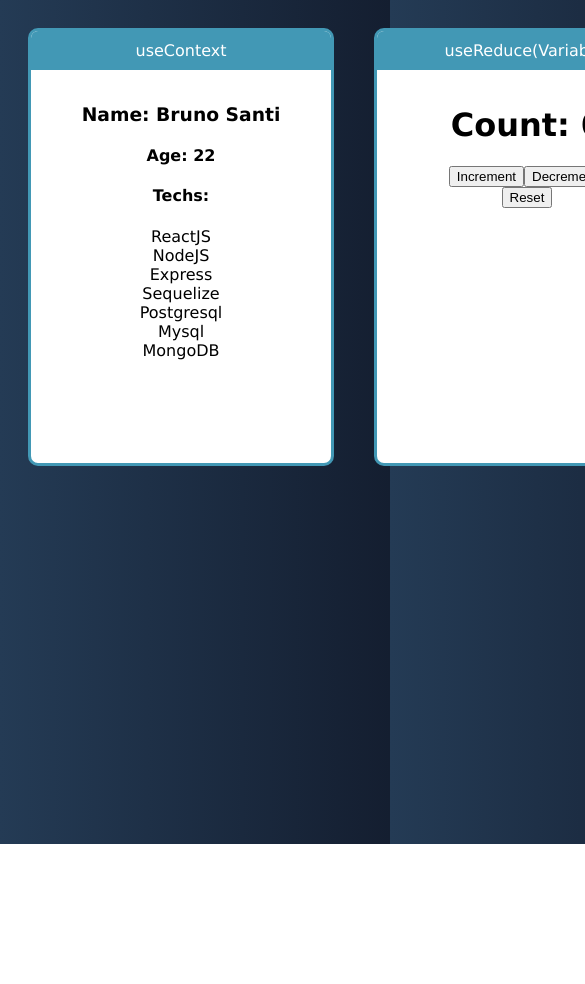
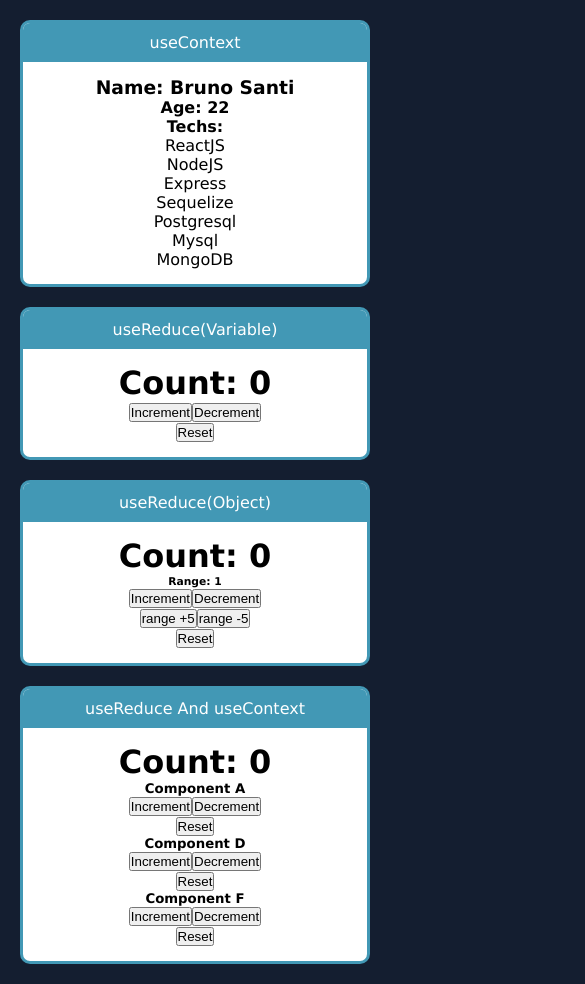
Before and after one commit to BrunoSantiG/react-hooks, a React (Create React App) app: page / in a window 390 px wide. Shown: the top 984 px of the page, 585 px wide, since content can reach past the window. Before the commit the page ends 844 px from the top, so only its background shows below. Built offline with nearby package versions, Linux system fonts and the light colour scheme.

Commit message:
[+] Fix responsiveness

```diff
--- a/src/App.css
+++ b/src/App.css
@@ -9,6 +9,11 @@ ul {
 }
 
 .Cards {
-	display: flex;
-	flex-direction: row;
+	flex-direction: column;
 }
+@media (min-width: 1000px) {
+	.Cards {
+		display: flex;
+		flex-direction: row;
+	}
+}
--- a/src/index.css
+++ b/src/index.css
@@ -1,14 +1,20 @@
-body {
+* {
+	margin: 0;
+	padding: 0;
+}
+
+html,
+body,
+#root {
 	font-family: "Lucida Sans", "Lucida Sans Regular", "Lucida Grande",
 		"Lucida Sans Unicode", Geneva, Verdana, sans-serif;
 	font-weight: 300;
 	font-size: 1rem;
 	color: white;
 	text-align: center;
-
+	max-height: 100vh;
+	max-width: 100vw;
+	width: 100%;
+	height: 100%;
 	background: #141e30;
-
-	background: -webkit-linear-gradient(to right, #243b55, #141e30);
-
-	background: linear-gradient(to right, #243b55, #141e30);
 }
```
